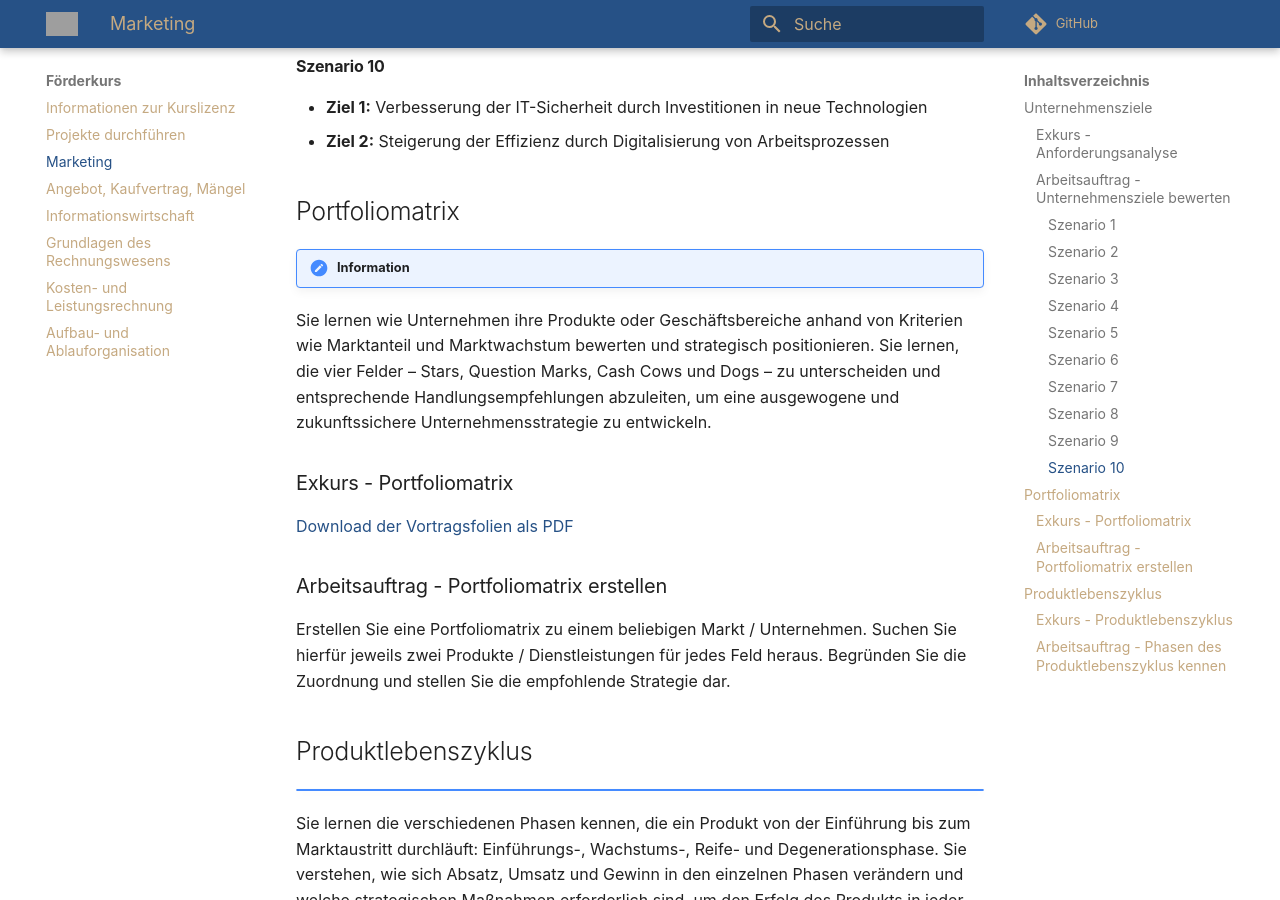
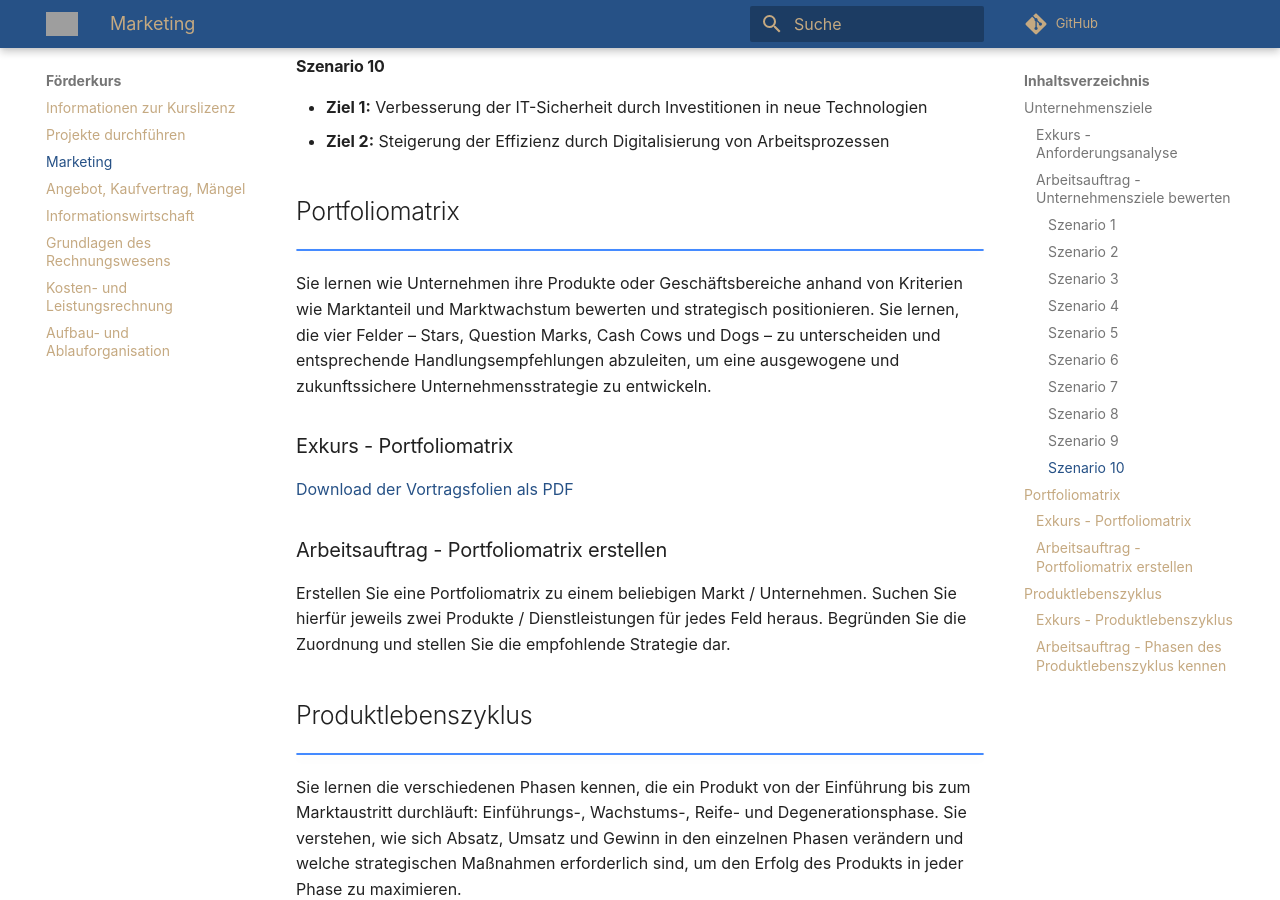
Before and after one commit to herr-nm/MMBbS_Foerderkurs, an MkDocs documentation site: the page built from docs/marketing.md, in a window 1280 px wide and 900 px high, scrolled down 2077 px. Built offline with MkDocs 1.6.1 and Material for MkDocs 9.7.7, drawn with Linux system fonts in a browser that asks for light colours; comment, search, counter and statistics services are not loaded; grey boxes are pictures that could not be loaded.

Commit message:
Update Infobox

```diff
--- a/docs/marketing.md
+++ b/docs/marketing.md
@@ -68,8 +68,7 @@
 
 ## Portfoliomatrix
 
-!!! note "Information"
-
+!!! note ""
    Sie lernen wie Unternehmen ihre Produkte oder Geschäftsbereiche anhand von Kriterien wie Marktanteil und Marktwachstum bewerten und strategisch positionieren. Sie lernen, die vier Felder – Stars, Question Marks, Cash Cows und Dogs – zu unterscheiden und entsprechende Handlungsempfehlungen abzuleiten, um eine ausgewogene und zukunftssichere Unternehmensstrategie zu entwickeln.
 
 ### Exkurs - Portfoliomatrix
```
